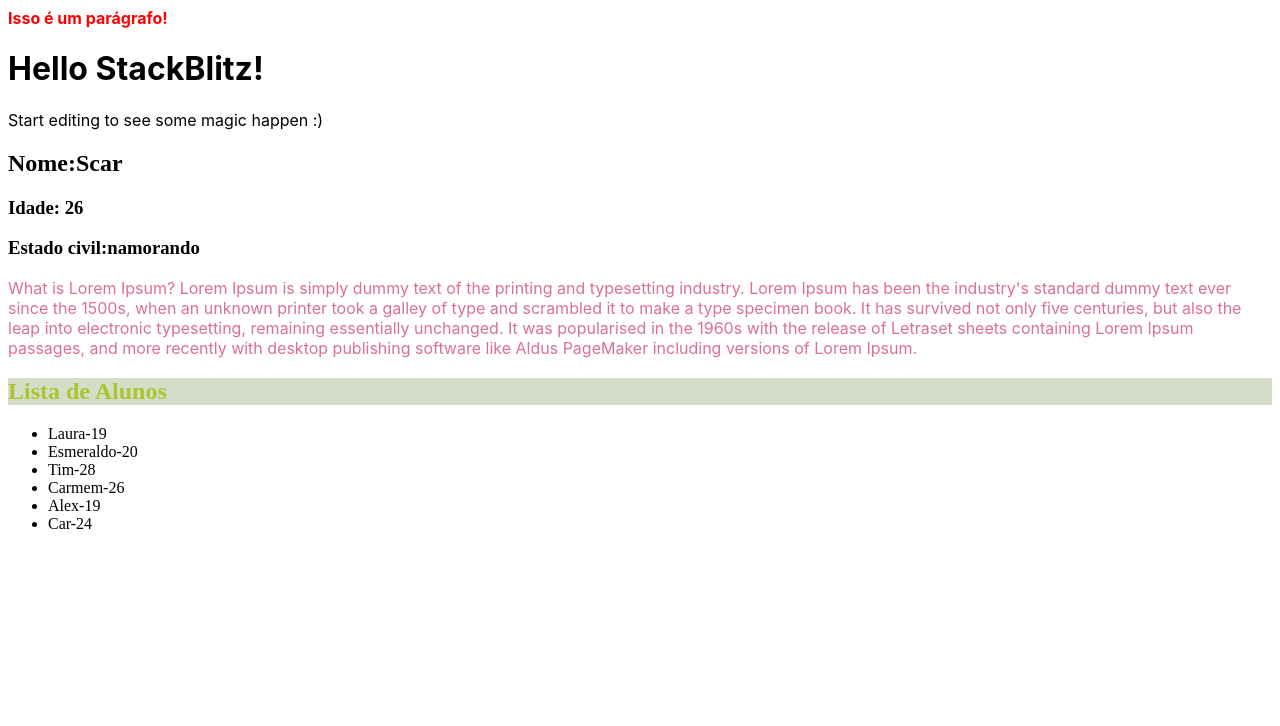
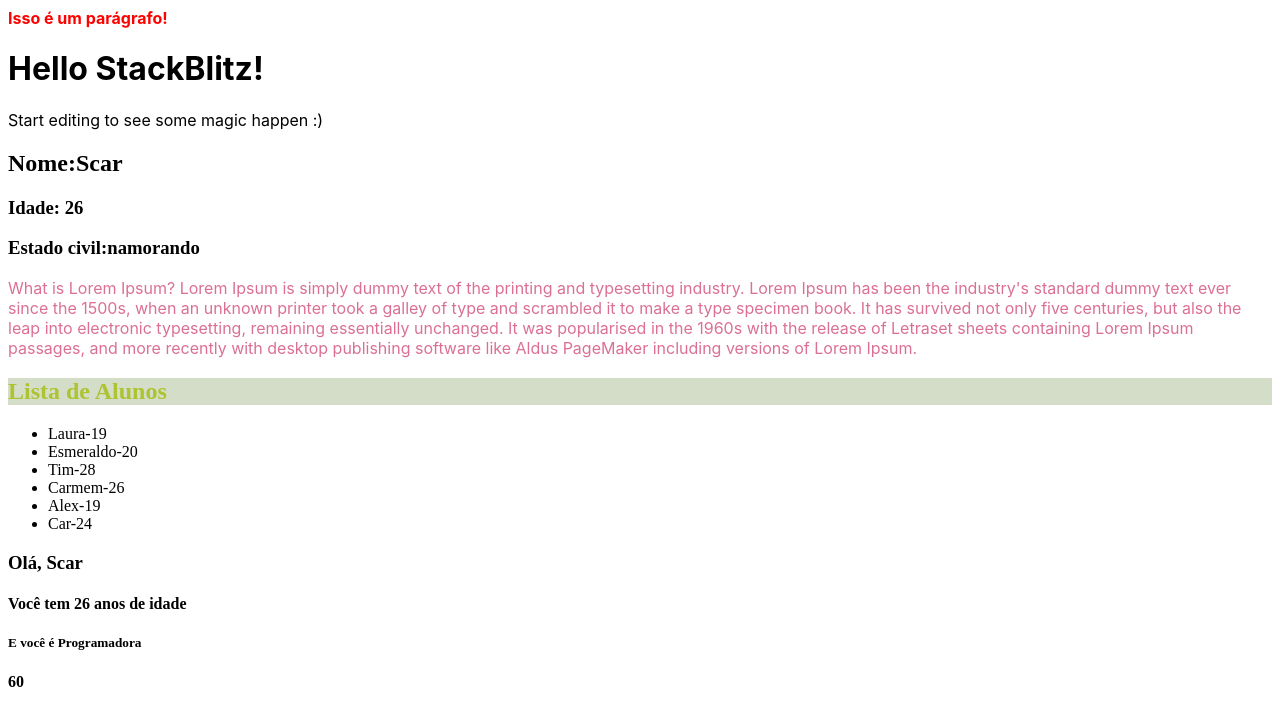
Before and after one commit to scarfada/apendendo-a-estilizar-o-componente-com-css-module, a React (Create React App) app: page / in a window 1280 px wide. Shown: the top 726 px of the page. Built offline with nearby package versions, Linux system fonts and the light colour scheme.

Commit message:
introdução do js no JSX

```diff
--- a/src/App.js
+++ b/src/App.js
@@ -4,6 +4,7 @@ import Frase from './components/Frase';
 import UsandoProps from './components/UsandoProps';
 import Texto from './components/Texto';
 import Lista from './components/Lista';
+import TemplateExpressions from './components/Template-expressions';
 
 export default function App() {
   return (
@@ -16,6 +17,8 @@ export default function App() {
       <Texto />
 
       <Lista />
+
+      <TemplateExpressions />
     </div>
   );
 }
--- a/src/components/Lista.js
+++ b/src/components/Lista.js
@@ -2,7 +2,8 @@ import React from 'react';
 import Alunos from './Item';
 import style from './Lista.module.css';
 
-export default function List() {
+const List = () => {
+  //usando Ecmascritpt 6
   return (
     <>
       <h2 className={style.h1}>Lista de Alunos </h2>
@@ -16,4 +17,5 @@ export default function List() {
       </ul>
     </>
   );
-}
+};
+export default List;
--- /dev/null
+++ b/src/components/Template-expressions.js
@@ -0,0 +1,20 @@
+import React from 'react';
+//introdução do js no JSX
+const TemplateExpressions = () => {
+  const nome = 'Scar';
+
+  const obj = {
+    idade: 26,
+    profissao: 'Programadora',
+  };
+  return (
+    <div>
+      <h3>Olá, {nome}</h3>
+      <h4>Você tem {obj.idade} anos de idade</h4>
+      <h5>E você é {obj.profissao}</h5>
+      <h4>{20 + 20 + 20}</h4>
+    </div>
+  );
+};
+
+export default TemplateExpressions;
```
Also changed, not shown: src/components/Item.js (+6 -5 lines).
